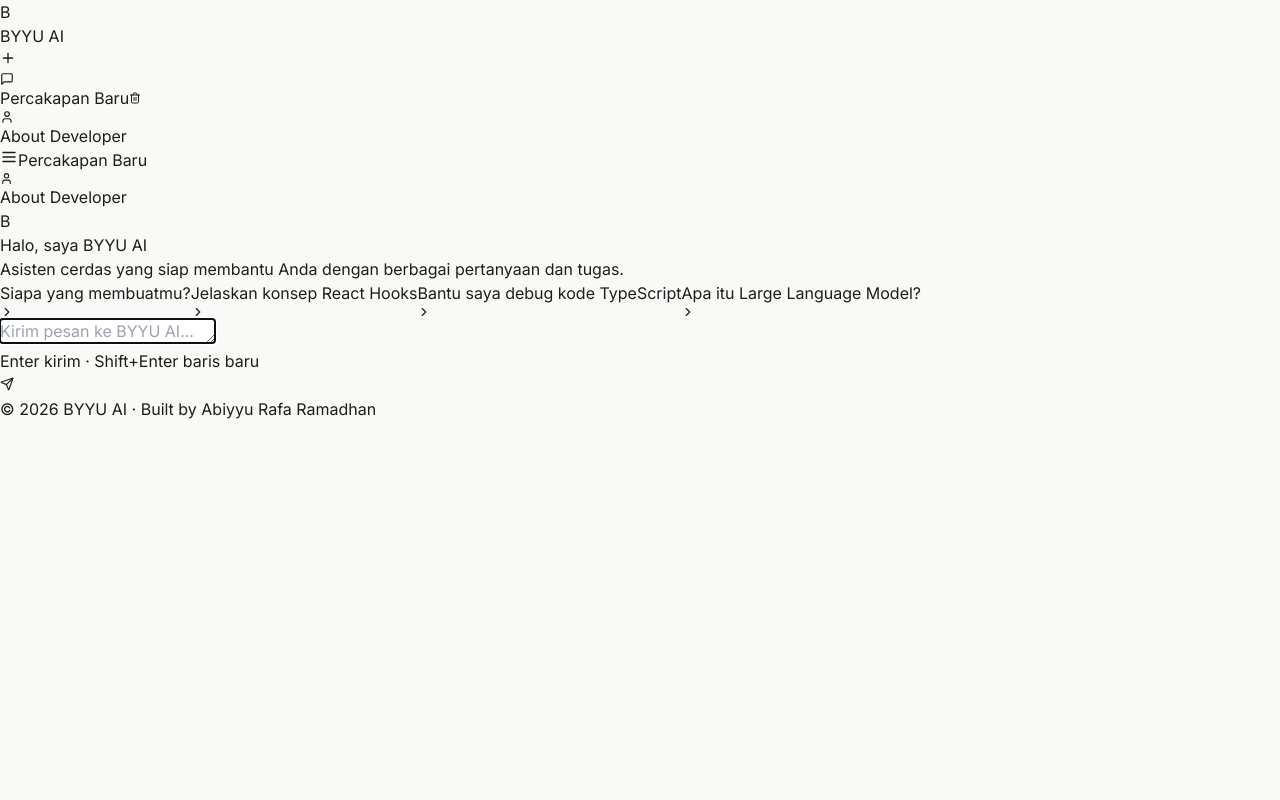
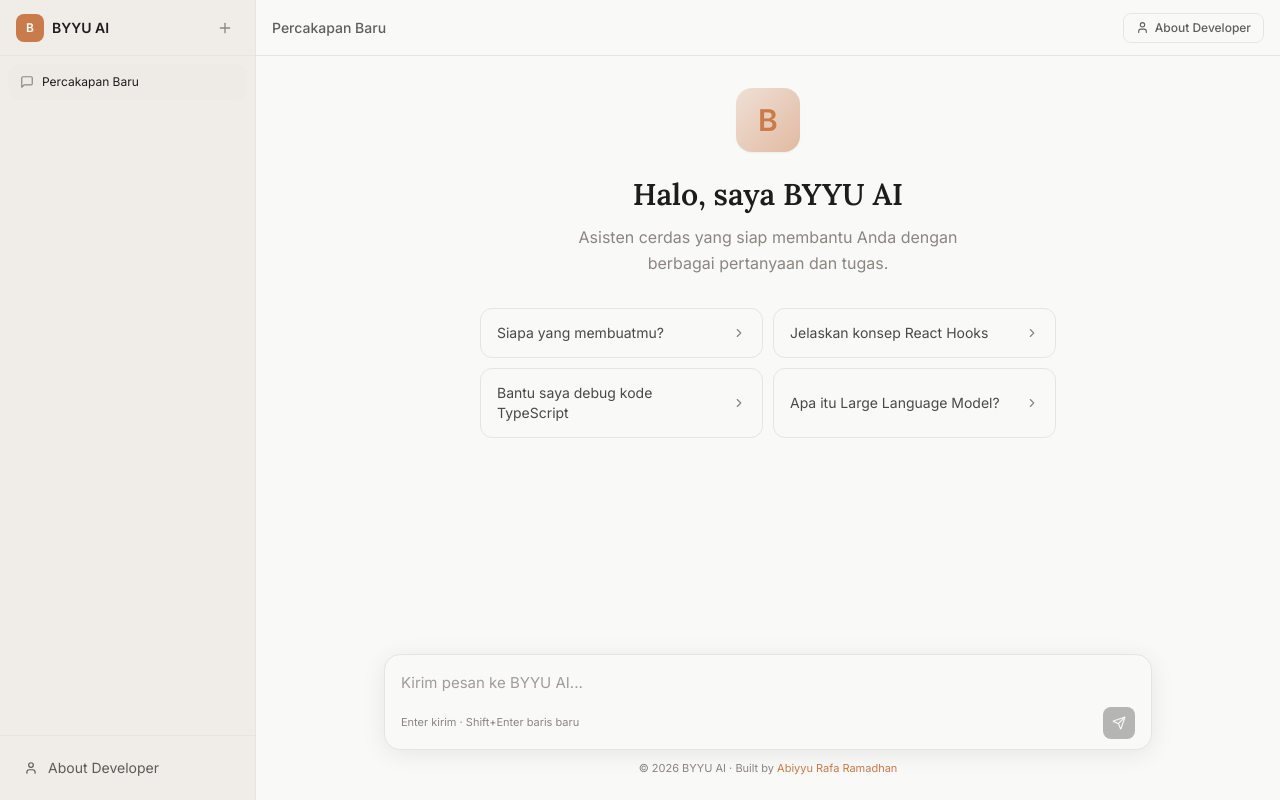
Before and after one commit to abiyyurafaramadhan2-tech/BYYU-AI, a Next.js app: page / in a window 1280 px wide. Built offline with nearby package versions, Linux system fonts and the light colour scheme.

Commit message:
Update tailwind.config.ts

```diff
--- a/tailwind.config.ts
+++ b/tailwind.config.ts
@@ -2,10 +2,10 @@ import type { Config } from 'tailwindcss';
 
 const config: Config = {
   content: [
-    // Jalur ini wajib tanpa prefix /src/ agar Tailwind mendeteksi filemu
     './app/**/*.{js,ts,jsx,tsx,mdx}',
+    './pages/**/*.{js,ts,jsx,tsx,mdx}',
     './components/**/*.{js,ts,jsx,tsx,mdx}',
-    './pages/**/*.{js,ts,jsx,tsx,mdx}',
+    './src/**/*.{js,ts,jsx,tsx,mdx}', // Mencakup folder src/app kamu
   ],
   theme: {
     extend: {
@@ -19,34 +19,19 @@ const config: Config = {
         'hover-bg':   '#eeebe6',
       },
       fontFamily: {
-        serif:  ['var(--font-serif)',  'Georgia',    'Cambria', 'serif'],
-        sans:   ['var(--font-sans)',   'system-ui',  'sans-serif'],
-      },
-      maxWidth: {
-        '3xl': '48rem',
+        serif:  ['var(--font-serif)',  'Georgia', 'serif'],
+        sans:   ['var(--font-sans)',   'system-ui', 'sans-serif'],
       },
       animation: {
-        'fade-in':     'fadeIn 0.3s ease-out',
-        'slide-up':    'slideUp 0.3s ease-out',
-        'pulse-dot':   'pulseDot 1.4s ease-in-out infinite',
+        'fade-in':  'fadeIn 0.3s ease-out',
+        'slide-up': 'slideUp 0.3s ease-out',
       },
       keyframes: {
-        fadeIn: {
-          '0%':   { opacity: '0' },
-          '100%': { opacity: '1' },
-        },
-        slideUp: {
-          '0%':   { opacity: '0', transform: 'translateY(8px)' },
-          '100%': { opacity: '1', transform: 'translateY(0)' },
-        },
-        pulseDot: {
-          '0%, 80%, 100%': { transform: 'scale(0.6)', opacity: '0.4' },
-          '40%':           { transform: 'scale(1)',   opacity: '1'   },
-        },
+        fadeIn: { '0%': { opacity: '0' }, '100%': { opacity: '1' } },
+        slideUp: { '0%': { opacity: '0', transform: 'translateY(8px)' }, '100%': { opacity: '1', transform: 'translateY(0)' } },
       },
     },
   },
   plugins: [],
 };
-
 export default config;
```
